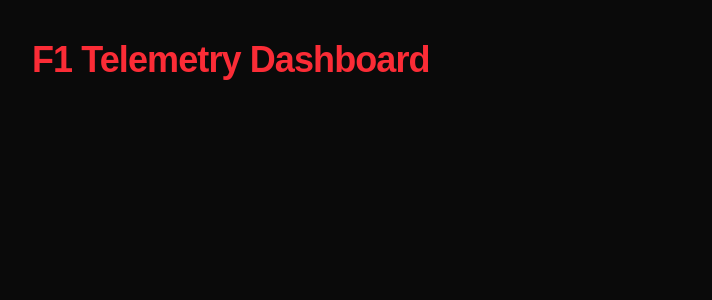
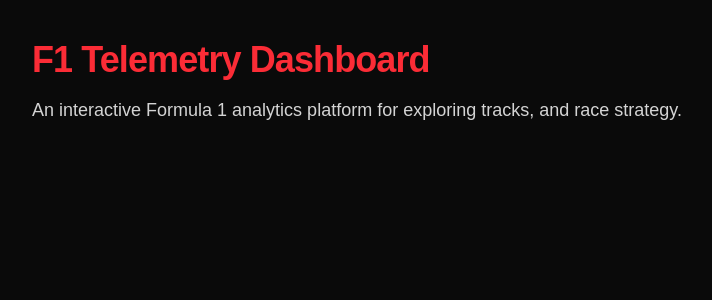
Before and after one commit to advait-namboodiri-cv/Racinator, a Next.js app in the folder racinator/: page / in a window 1280 px wide. Shown: the top 300 px of the page, without its empty margins (32-744 px from the left). Built offline with nearby package versions, Linux system fonts and the light colour scheme.

Commit message:
feat: added description to the home page

```diff
--- a/racinator/app/page.tsx
+++ b/racinator/app/page.tsx
@@ -6,6 +6,12 @@ export default function Home()
         <h1 className="text-4xl font-bold tracking-tight text-red-500">
           F1 Telemetry Dashboard
         </h1>
+        <p className="mt-4 max-w-2xl text-neutral-300 text-lg">
+          An interactive Formula 1 analytics platform for exploring tracks,
+          and race strategy.
+
+
+        </p>
       </section>
     </main>
   );
```
